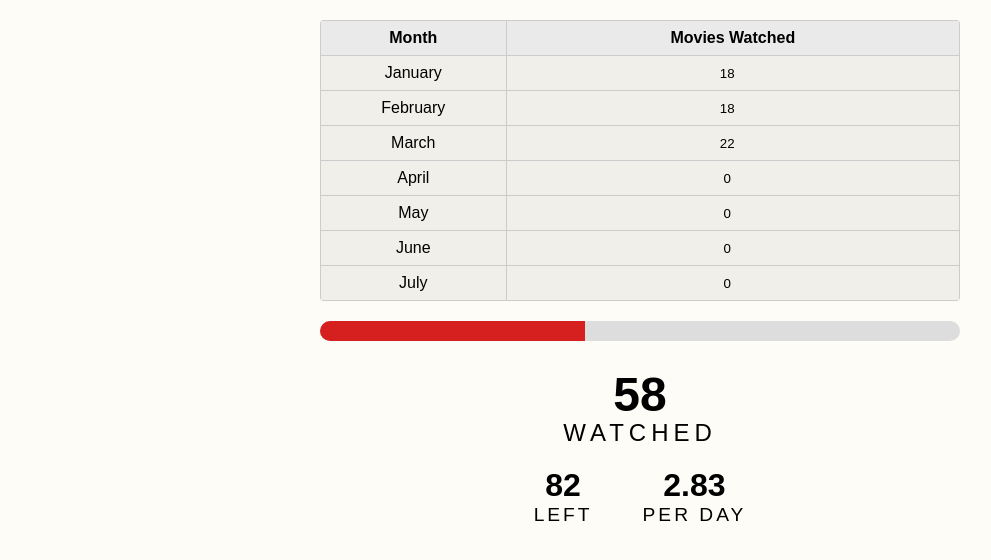
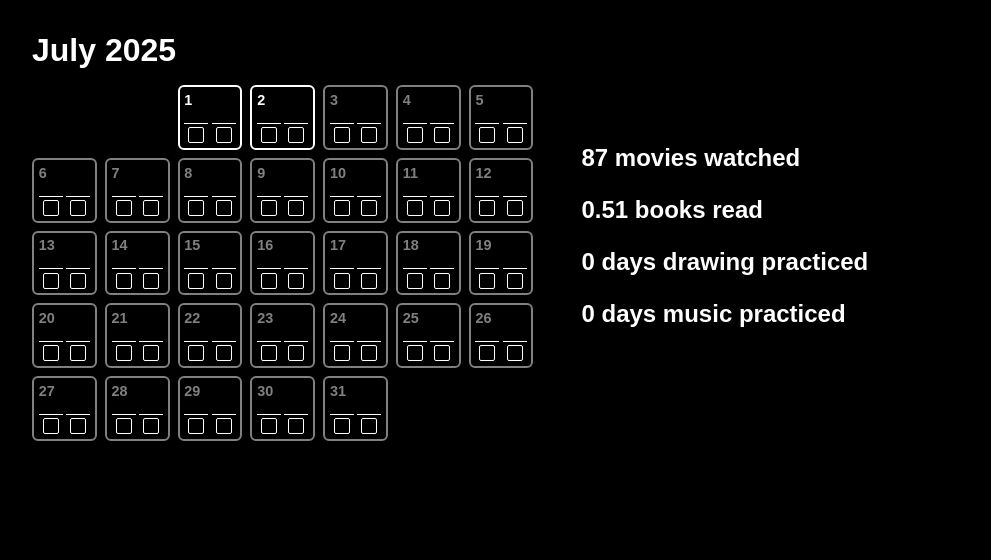
Before and after one commit to mihalhackera/mihalhackera.github.io, a plain HTML site: page index.html in a window 1280 px wide. Shown: the whole page, without its empty margins (0-991 px from the left). Drawn offline with Linux system fonts and the light colour scheme.

Commit message:
Update index.html

```diff
--- a/index.html
+++ b/index.html
@@ -1,226 +1,307 @@
 <!DOCTYPE html>
 <html lang="en">
 <head>
-  <meta charset="UTF-8">
-  <meta name="viewport" content="width=device-width, initial-scale=1.0">
-  <title>movie tracker</title>
-  <link rel="icon" type="image/png" href="favicon.png">
+  <meta charset="UTF-8" />
+  <title>July Hobby Tracker</title>
   <style>
-    body {
+    :root {
+      --bg: #000;
+      --text: #fff;
+      --faint-emoji: rgba(255, 255, 255, 0.07);
+    }
+
+    * {
+      box-sizing: border-box;
       margin: 0;
       padding: 0;
-      font-family: 'Futura', sans-serif; /* Changed font to Futura */
-      background: #fdfcf7;
-      color: #000;
-      text-align: center;
+      font-family: sans-serif;
     }
 
-    /* Table Styling */
-    table {
-      width: 50%;
-      margin: 20px auto;
-      border-collapse: collapse;
-      background: rgba(0, 0, 0, 0.05);
-      color: #000;
-      border-radius: 4px;
-      overflow: hidden;
-    }
-    th, td {
-      border: 1px solid #ccc;
-      padding: 8px;
-      text-align: center;
-    }
-    th {
-      background-color: #eaeaea;
-    }
-    input {
-      width: 100%;
-      border: none;
-      text-align: center;
-      background: transparent;
+    body {
+      background-color: var(--bg);
+      color: var(--text);
+      display: flex;
+      padding: 2rem;
+      gap: 3rem;
     }
 
-    /* Progress Bar */
-    .progress-container {
-      width: 50%;
-      margin: 10px auto;
-      background-color: #ddd;
-      border-radius: 10px;
-      overflow: hidden;
-    }
-    .progress-bar {
-      height: 20px;
-      width: 0%;
-      background-color: #D61F1F;
-      transition: width 0.5s;
+    .calendar {
+      display: flex;
+      flex-direction: column;
+      gap: 1rem;
     }
 
-    /* Summary Section */
-    .summary-container {
-      margin-top: 30px;
-    }
-
-    .total-watched {
-      font-size: 3rem;
-      font-weight: bold;
-      line-height: 1;
-    }
-
-    .watched-label {
-      font-size: 1.5rem;
-      text-transform: uppercase;
-      letter-spacing: 5px;
-      display: block;
-    }
-
-   .stats-row {
-  display: flex;
-  justify-content: center;
-  align-items: center; /* Ensures vertical alignment */
-  gap: 50px;
-  margin-top: 20px;
-  text-align: center;
-  width: 100%; /* Ensures full width */
-}
-
-    .stat-box {
-      text-align: center;
-    }
-
-    .stat-box .number {
+    .month-label {
       font-size: 2rem;
       font-weight: bold;
     }
 
-    .stat-box .label {
-      font-size: 1.2rem;
-      text-transform: uppercase;
-      letter-spacing: 3px;
-      display: block;
+    .grid {
+      display: grid;
+      grid-template-columns: repeat(7, 1fr);
+      gap: 0.5rem;
+    }
+
+    .day {
+      aspect-ratio: 1 / 1;
+      border: 2px solid var(--text);
+      border-radius: 6px;
+      display: flex;
+      flex-direction: column;
+      padding: 0.3rem;
+      justify-content: space-between;
+      position: relative;
+      transition: transform 0.2s ease;
+      cursor: default;
+    }
+
+    .day.future {
+      color: grey;
+      border-color: grey;
+    }
+
+    .day.editable {
+      cursor: text;
+    }
+
+    /* Hover scale effect without background */
+    .day.editable:hover {
+      transform: scale(1.05);
+      z-index: 10; /* Make sure it’s above siblings */
+    }
+
+    .day-number {
+      font-size: 0.9rem;
+      font-weight: bold;
+      z-index: 2;
+      position: relative;
+    }
+
+    .inputs {
+      flex-grow: 1;
+      display: grid;
+      grid-template-columns: 1fr 1fr;
+      grid-template-rows: 1fr 1fr;
+      align-items: center;
+      justify-items: center;
+      gap: 0.2rem;
+      position: relative;
+      z-index: 2;
+    }
+
+    .inputs input[type="number"] {
+      width: 1.5rem;
+      border: none;
+      border-bottom: 1px solid var(--text);
+      background: transparent;
+      text-align: center;
+      color: var(--text);
+      font-size: 0.8rem;
+      outline-offset: 2px;
+      /* Remove spinners for Firefox fallback */
+      -moz-appearance: textfield;
+    }
+    /* Remove number input spinners for Chrome, Safari, Edge */
+    .inputs input[type=number]::-webkit-inner-spin-button,
+    .inputs input[type=number]::-webkit-outer-spin-button {
+      -webkit-appearance: none;
+      margin: 0;
+    }
+
+    .inputs input[type="checkbox"] {
+      appearance: none;
+      width: 1rem;
+      height: 1rem;
+      border: 1px solid var(--text);
+      background: transparent;
+      border-radius: 2px;
+      position: relative;
+      cursor: pointer;
+    }
+
+    .inputs input[type="checkbox"]:checked::after {
+      content: "";
+      position: absolute;
+      top: 2px;
+      left: 4px;
+      width: 4px;
+      height: 8px;
+      border: solid var(--text);
+      border-width: 0 1px 1px 0;
+      transform: rotate(45deg);
+    }
+
+    .sidebar {
+      display: flex;
+      flex-direction: column;
+      gap: 1.5rem;
+      justify-content: center;
+      font-size: 1.5rem;
+      font-weight: bold;
     }
   </style>
 </head>
 <body>
-
-  <!-- Movie Table -->
-  <table>
-    <thead>
-      <tr>
-        <th>Month</th>
-        <th>Movies Watched</th>
-      </tr>
-    </thead>
-    <tbody id="movieTable"></tbody>
-  </table>
-
-  <!-- Progress Bar -->
-  <div class="progress-container">
-    <div class="progress-bar" id="progressBar"></div>
+  <div class="calendar">
+    <div class="month-label">July 2025</div>
+    <div class="grid" id="calendar"></div>
+  </div>
+  <div class="sidebar">
+    <div><span id="movie-total">87</span> movies watched</div>
+    <div><span id="book-total">0.51</span> books read</div>
+    <div><span id="draw-total">0</span> days drawing practiced</div>
+    <div><span id="music-total">0</span> days music practiced</div>
   </div>
 
-  <!-- Summary Section -->
-  <div class="summary-container">
-    <div class="total-watched" id="totalNumber">0</div>
-    <div class="watched-label">WATCHED</div>
+  <script>
+    const calendar = document.getElementById("calendar");
+    const today = new Date();
+    const year = today.getFullYear();
+    const month = 6; // July is 6 (0-based)
 
-    <div class="stats-row">
-      <div class="stat-box">
-        <div class="number" id="moviesLeftNumber">0</div>
-        <div class="label">LEFT</div>
-      </div>
-      <div class="stat-box">
-        <div class="number" id="moviesPerDayNumber">0</div>
-        <div class="label">PER DAY</div>
-      </div>
-    </div>
-  </div>
+    const daysInMonth = new Date(year, month + 1, 0).getDate();
+    const firstDay = new Date(year, month, 1).getDay();
 
-  <!-- Tracker Script -->
-  <script>
-    const months = ["January", "February", "March", "April", "May", "June", "July", "August", "September", "October", "November", "December"];
-    const currentMonthIndex = new Date().getMonth();
-    const goalPerMonth = 20;
+    let totals = {
+      movies: 87,
+      books: 0.51,
+      drawing: 0,
+      music: 0
+    };
 
-function createTable() {
-  let tableBody = document.getElementById("movieTable");
-  tableBody.innerHTML = "";
+    const updateTotals = () => {
+      document.getElementById("movie-total").textContent = totals.movies.toFixed(0);
+      document.getElementById("book-total").textContent = totals.books.toFixed(2);
+      document.getElementById("draw-total").textContent = totals.drawing;
+      document.getElementById("music-total").textContent = totals.music;
+    };
 
-  for (let i = 0; i <= currentMonthIndex; i++) {
-    let row = document.createElement("tr");
-
-    let monthCell = document.createElement("td");
-    monthCell.textContent = months[i];
-    row.appendChild(monthCell);
-
-    let moviesCell = document.createElement("td");
-    let input = document.createElement("input");
-    input.type = "number";
-    input.min = "0";
-
-    // Set locked values for Jan, Feb, and March
-    if (months[i] === "January") {
-      input.value = "18";
-      input.readOnly = true;
-    } else if (months[i] === "February") {
-      input.value = "18";
-      input.readOnly = true;
-    } else if (months[i] === "March") {
-      input.value = "22";
-      input.readOnly = true;
-    } else {
-      input.value = localStorage.getItem(months[i]) || "0";
-      input.addEventListener("input", updateSummary);
-      input.addEventListener("change", function() {
-        localStorage.setItem(months[i], input.value);
-      });
+    // Add empty slots before first day
+    for (let i = 0; i < firstDay; i++) {
+      const empty = document.createElement("div");
+      calendar.appendChild(empty);
     }
 
-    moviesCell.appendChild(input);
-    row.appendChild(moviesCell);
+    for (let d = 1; d <= daysInMonth; d++) {
+      const date = new Date(year, month, d);
+      const dayDiv = document.createElement("div");
+      dayDiv.classList.add("day");
 
-    tableBody.appendChild(row);
-  }
-  updateSummary();
-}
+      const isFuture = date > today;
+      if (isFuture) dayDiv.classList.add("future");
+      else dayDiv.classList.add("editable");
 
-    function updateSummary() {
-      let totalWatched = 0;
-      document.querySelectorAll("tbody input").forEach(input => {
-        totalWatched += parseInt(input.value) || 0;
+      const dayNum = document.createElement("div");
+      dayNum.className = "day-number";
+      dayNum.textContent = d;
+      dayDiv.appendChild(dayNum);
+
+      const inputs = document.createElement("div");
+      inputs.className = "inputs";
+
+      // Inputs
+      const movieInput = document.createElement("input");
+      movieInput.type = "number";
+      movieInput.min = 0;
+      movieInput.disabled = isFuture;
+      movieInput.addEventListener("input", () => {
+        recalcTotals();
       });
 
-      let minExpected = currentMonthIndex * goalPerMonth;
-      let expectedTotal = (currentMonthIndex + 1) * goalPerMonth;
-      let moviesDifference = expectedTotal - totalWatched;
-      let daysLeft = new Date(new Date().getFullYear(), currentMonthIndex + 1, 0).getDate() - new Date().getDate();
-      let moviesPerDay = (moviesDifference > 0 && daysLeft > 0) ? (moviesDifference / daysLeft).toFixed(2) : 0;
+      const bookInput = document.createElement("input");
+      bookInput.type = "number";
+      bookInput.min = 0;
+      bookInput.disabled = isFuture;
+      bookInput.addEventListener("input", () => {
+        recalcTotals();
+      });
 
-      // Update lower summary values
-      document.getElementById("totalNumber").textContent = totalWatched;
-      // For MOVIES LEFT, show a positive value only when behind goal (else 0)
-      let moviesLeft = moviesDifference > 0 ? moviesDifference : 0;
-      document.getElementById("moviesLeftNumber").textContent = moviesLeft;
-      document.getElementById("moviesPerDayNumber").textContent = moviesPerDay;
+      const drawInput = document.createElement("input");
+      drawInput.type = "checkbox";
+      drawInput.disabled = isFuture;
+      drawInput.addEventListener("change", () => {
+        recalcTotals();
+      });
 
-      updateProgressBar(totalWatched, minExpected, expectedTotal);
+      const musicInput = document.createElement("input");
+      musicInput.type = "checkbox";
+      musicInput.disabled = isFuture;
+      musicInput.addEventListener("change", () => {
+        recalcTotals();
+      });
+
+      inputs.appendChild(movieInput);
+      inputs.appendChild(bookInput);
+      inputs.appendChild(drawInput);
+      inputs.appendChild(musicInput);
+
+      dayDiv.appendChild(inputs);
+      calendar.appendChild(dayDiv);
     }
 
-    function updateProgressBar(watched, minGoal, maxGoal) {
-      let progress = Math.min((watched / maxGoal) * 100, 100);
-      let progressBar = document.getElementById("progressBar");
-      progressBar.style.width = progress + "%";
+    function recalcTotals() {
+      let movieSum = 0;
+      let bookSum = 0;
+      let drawCount = 0;
+      let musicCount = 0;
 
-      if (watched < minGoal) {
-        progressBar.style.backgroundColor = "#D61F1F";
-      } else if (watched >= minGoal && watched < maxGoal) {
-        progressBar.style.backgroundColor = "#FFD301";
-      } else {
-        progressBar.style.backgroundColor = "#006B3D";
-      }
+      const dayDivs = calendar.querySelectorAll(".day.editable, .day.future");
+      dayDivs.forEach(dayDiv => {
+        const inputs = dayDiv.querySelectorAll("input");
+        if (inputs.length === 4) {
+          movieSum += parseFloat(inputs[0].value) || 0;
+          bookSum += parseFloat(inputs[1].value) || 0;
+          if (inputs[2].checked) drawCount++;
+          if (inputs[3].checked) musicCount++;
+        }
+      });
+
+      totals.movies = 87 + movieSum;
+      totals.books = 0.51 + bookSum;
+      totals.drawing = drawCount;
+      totals.music = musicCount;
+
+      updateTotals();
+      saveData();
     }
 
-    createTable();
+    // Persist data locally
+    function saveData() {
+      const data = [];
+      calendar.querySelectorAll(".day").forEach(dayDiv => {
+        const inputs = dayDiv.querySelectorAll("input");
+        if (inputs.length === 4) {
+          data.push({
+            movies: inputs[0].value || "",
+            books: inputs[1].value || "",
+            drawing: inputs[2].checked,
+            music: inputs[3].checked
+          });
+        } else {
+          data.push(null);
+        }
+      });
+      localStorage.setItem("julyHobbyTrackerData", JSON.stringify(data));
+    }
+
+    function loadData() {
+      const data = JSON.parse(localStorage.getItem("julyHobbyTrackerData") || "[]");
+      if (!data.length) return;
+      let index = 0;
+      calendar.querySelectorAll(".day").forEach(dayDiv => {
+        const inputs = dayDiv.querySelectorAll("input");
+        if (inputs.length === 4 && data[index]) {
+          inputs[0].value = data[index].movies;
+          inputs[1].value = data[index].books;
+          inputs[2].checked = data[index].drawing;
+          inputs[3].checked = data[index].music;
+          index++;
+        }
+      });
+      recalcTotals();
+    }
+
+    loadData();
   </script>
-
 </body>
 </html>
```
